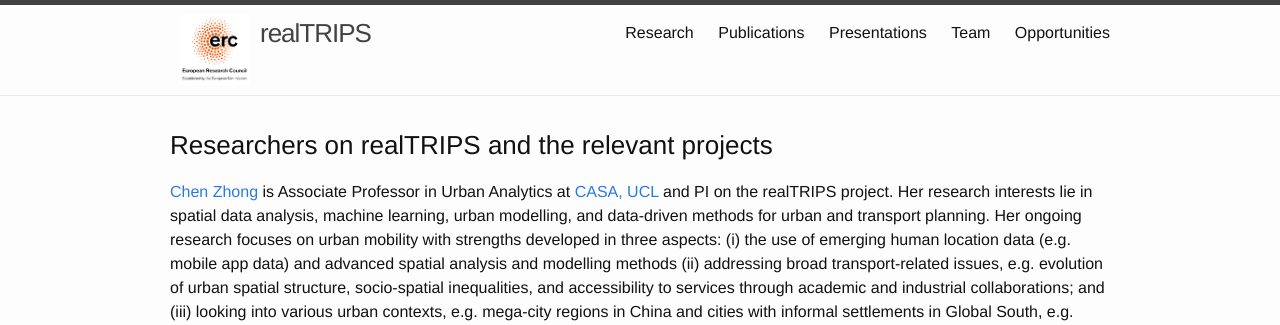
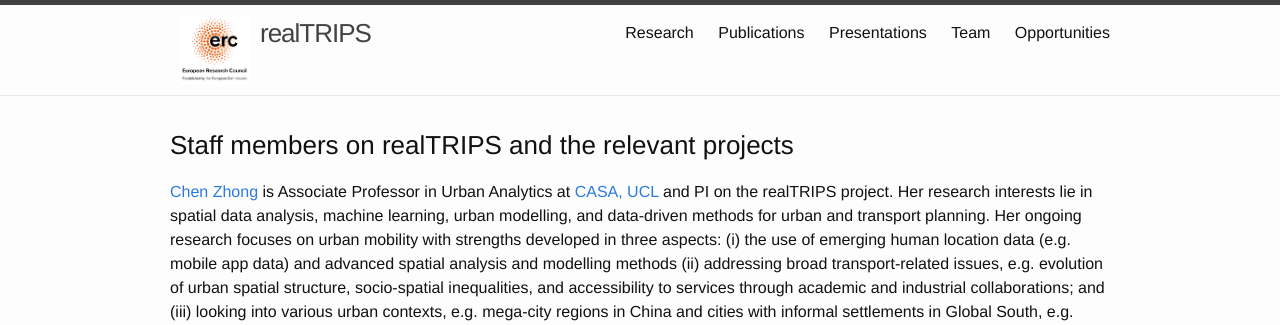
Before and after one commit to c-zhong-ucl-ac-uk/realTRIPS, a Jekyll site: the page built from team.md, in a window 1280 px wide. Shown: the top 325 px of the page. Built offline with Jekyll 4.4.1, drawn with Linux system fonts in a browser that asks for light colours; our own code applies the rules of GitHub Pages for plain Markdown files.

Commit message:
Update team.md

```diff
--- a/team.md
+++ b/team.md
@@ -6,7 +6,7 @@ tagline:
 
 
 
-### Researchers on realTRIPS and the relevant projects
+### Staff members on realTRIPS and the relevant projects
 
 [Chen Zhong](https://profiles.ucl.ac.uk/46973) is Associate Professor in Urban Analytics at [CASA, UCL](https://www.ucl.ac.uk/bartlett/casa) and PI on the realTRIPS project. Her research interests lie in spatial data analysis, machine learning, urban modelling, and data-driven methods for urban and transport planning. Her ongoing research focuses on urban mobility with strengths developed in three aspects: (i) the use of emerging human location data (e.g. mobile app data) and advanced spatial analysis and modelling methods (ii) addressing broad transport-related issues, e.g. evolution of urban spatial structure, socio-spatial inequalities, and accessibility to services through academic and industrial collaborations; and (iii) looking into various urban contexts, e.g. mega-city regions in China and cities with informal settlements in Global South, e.g. Kenya.
 
@@ -34,11 +34,13 @@ tagline:
 
 
 ### Advisory board members
+
 [Prof. Michael Batty](http://www.complexcity.info/) Professor of Planning, CASA, UCL
 
 [Dr. Mingshu Wang](https://mingshuwang.org/) Senior Lecturer, University of Glasgow (on data ethics issues)
 
 ### Collaborators
+
 [Dr Zahratu Shabrina](https://www.kcl.ac.uk/people/zahratu-shabrina), Lecturer in Geographic Data Science, King's College London.
 
 [Dr Wei Tu](https://spatialsmart.github.io/), Associate Professor, Shenzhen University
@@ -49,6 +51,7 @@ tagline:
 
 
 ### Visiting scholars
+
 [Dr Yang Zhou](http://ccnucity.ccnu.edu.cn/info/1053/6778.htm) Assistant Professor, Central China Normal University. Visiting scholar at CASA (2022-2023).
 
 [Xiaoyue Xing](https://scholar.google.com/citations?user=1ur-jfQAAAAJ&hl=zh-CN) PhD student at Peking University. Visiting PhD student at CASA (02/2023 - 08/2023).
```
